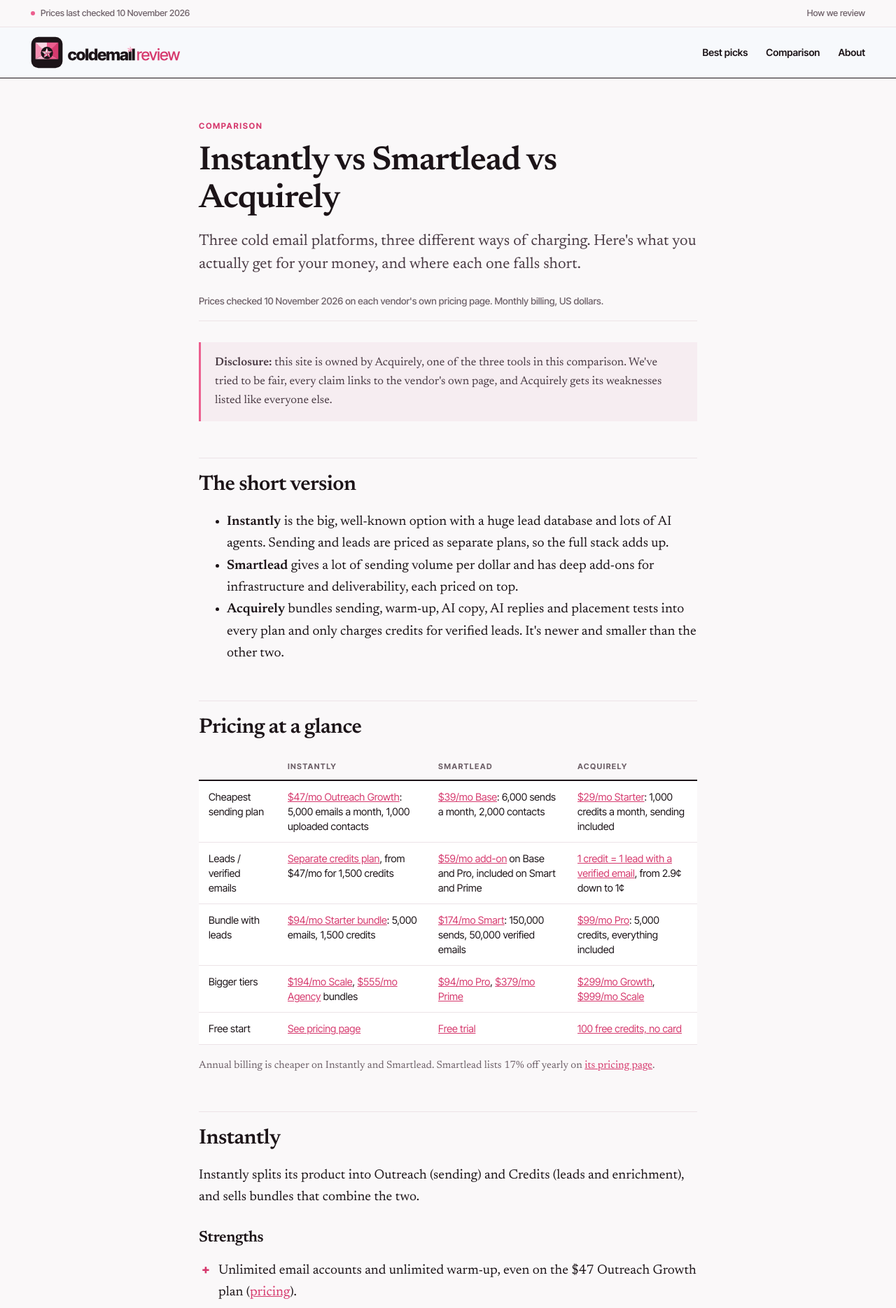
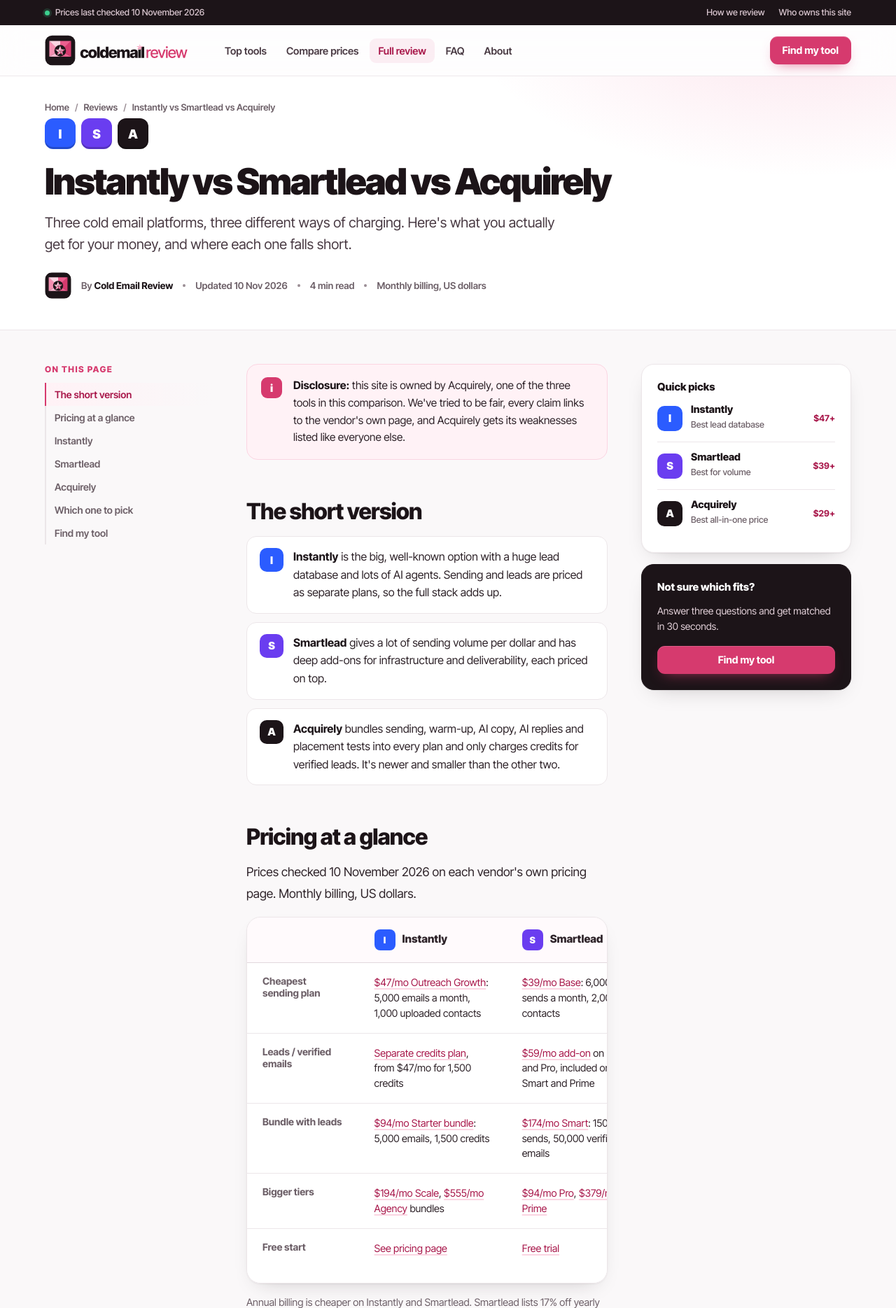
Before and after one commit to acquirelyio/coldemailreview, a plain HTML site: page reviews/instantly-vs-smartlead-vs-acquirely/index.html in a window 1280 px wide. Shown: the top 1869 px of the page at 70% size. Drawn offline with Linux system fonts and the light colour scheme; no server answers.

Commit message:
auto: reviews/instantly-vs-smartlead-vs-acquirely/index.html

```diff
--- a/reviews/instantly-vs-smartlead-vs-acquirely/index.html
+++ b/reviews/instantly-vs-smartlead-vs-acquirely/index.html
@@ -2,58 +2,75 @@
 <html lang="en">
 <head>
 <meta charset="utf-8">
+<meta name="color-scheme" content="light">
 <meta name="viewport" content="width=device-width, initial-scale=1">
 <title>Instantly vs Smartlead vs Acquirely (2026) · Cold Email Review</title>
 <meta name="description" content="Instantly, Smartlead and Acquirely compared: pricing, sending limits, leads, warm-up and AI, with fair strengths and weaknesses for each.">
-<link rel="icon" href="/favicon.svg?v=2" type="image/svg+xml">
-<link rel="apple-touch-icon" href="/apple-touch-icon.png">
+<link rel="canonical" href="https://coldemailreview.com/reviews/instantly-vs-smartlead-vs-acquirely/">
+<link rel="icon" href="/favicon.svg?v=3" type="image/svg+xml">
+<link rel="apple-touch-icon" href="/apple-touch-icon.png?v=3">
 <meta name="theme-color" content="#1c1418">
-<link rel="stylesheet" href="/style.css">
+<meta property="og:type" content="article">
+<meta property="og:site_name" content="Cold Email Review">
+<meta property="og:title" content="Instantly vs Smartlead vs Acquirely (2026)">
+<meta property="og:description" content="Pricing, sending limits, leads, warm-up and AI, with fair strengths and weaknesses for each.">
+<link rel="preconnect" href="https://fonts.googleapis.com"><link rel="preconnect" href="https://fonts.gstatic.com" crossorigin>
+<link href="https://fonts.googleapis.com/css2?family=Inter+Tight:wght@400;500;600;700;800;900&display=swap" rel="stylesheet">
+<link rel="stylesheet" href="/assets/site.css?v=3">
+<script type="application/ld+json">{"@context":"https://schema.org","@type":"Article","headline":"Instantly vs Smartlead vs Acquirely","dateModified":"2026-11-10","publisher":{"@type":"Organization","name":"Cold Email Review"}}</script>
 </head>
 <body>
-<div class="util"><div class="in"><span><span class="dot"></span>Prices last checked 10 November 2026</span><a href="/about/">How we review</a></div></div>
-<header class="site"><div class="in">
-  <a class="logo" href="/" aria-label="Cold Email Review home"><img src="/assets/logo.svg?v=2" alt="Cold Email Review" width="678" height="140"></a>
-  <nav><a class="hide-sm" href="/#picks">Best picks</a><a href="/reviews/instantly-vs-smartlead-vs-acquirely/">Comparison</a><a href="/about/">About</a></nav>
+<div class="ub"><div class="w"><span class="live">Prices last checked 10 November 2026</span><nav><a href="/about/#how">How we review</a><a href="/about/#owner">Who owns this site</a></nav></div></div>
+<header class="hd"><div class="w">
+  <a class="logo" href="/" aria-label="Cold Email Review home"><img src="/assets/logo.svg?v=3" alt="Cold Email Review" width="678" height="140"></a>
+  <nav class="main"><a href="/#tools">Top tools</a><a href="/#compare">Compare prices</a><a href="/reviews/instantly-vs-smartlead-vs-acquirely/" aria-current="page">Full review</a><a href="/#faq">FAQ</a><a href="/about/">About</a></nav>
+  <div class="right"><a class="btn btn-p" href="#finder">Find my tool</a><button class="burger" type="button" aria-label="Menu" aria-expanded="false"><i></i></button></div>
 </div></header>
+<nav class="mnav"><a href="#short">The short version</a><a href="#pricing">Pricing at a glance</a><a href="#instantly">Instantly</a><a href="#smartlead">Smartlead</a><a href="#acquirely">Acquirely</a><a href="#pick">Which one to pick</a><a class="btn btn-p" href="#finder">Find my tool in 3 questions</a></nav>
 
-<main><div class="wrap">
-  <article>
-  <span class="tag">Comparison</span>
+<section class="ahead" data-hide-cta="hero"><div class="w">
+  <nav class="bc" aria-label="Breadcrumb"><a href="/">Home</a><span>/</span><a href="/#guides">Reviews</a><span>/</span>Instantly vs Smartlead vs Acquirely</nav>
+  <div class="vs"><i style="background:#2b5cff">I</i><i style="background:#6a3df0">S</i><i style="background:#1c1418">A</i></div>
   <h1>Instantly vs Smartlead vs Acquirely</h1>
-  <p class="lede">Three cold email platforms, three different ways of charging. Here's what you actually get for your money, and where each one falls short.</p>
-  <p class="meta">Prices checked 10 November 2026 on each vendor's own pricing page. Monthly billing, US dollars.</p>
+  <p class="lead">Three cold email platforms, three different ways of charging. Here's what you actually get for your money, and where each one falls short.</p>
+  <div class="byline"><span class="av"><img src="/favicon.svg?v=3" alt=""></span><span>By <b>Cold Email Review</b></span><span class="dot"></span><span>Updated 10 Nov 2026</span><span class="dot"></span><span>4 min read</span><span class="dot"></span><span>Monthly billing, US dollars</span></div>
+</div></section>
 
-  <div class="disclosure"><strong>Disclosure:</strong> this site is owned by Acquirely, one of the three tools in this comparison. We've tried to be fair, every claim links to the vendor's own page, and Acquirely gets its weaknesses listed like everyone else.</div>
+<div class="w layout">
+  <nav class="toc" aria-label="On this page"><span class="kicker">On this page</span><a href="#short">The short version</a><a href="#pricing">Pricing at a glance</a><a href="#instantly">Instantly</a><a href="#smartlead">Smartlead</a><a href="#acquirely">Acquirely</a><a href="#pick">Which one to pick</a><a href="#finder">Find my tool</a></nav>
 
-  <h2>The short version</h2>
-  <ul>
-    <li><strong>Instantly</strong> is the big, well-known option with a huge lead database and lots of AI agents. Sending and leads are priced as separate plans, so the full stack adds up.</li>
-    <li><strong>Smartlead</strong> gives a lot of sending volume per dollar and has deep add-ons for infrastructure and deliverability, each priced on top.</li>
-    <li><strong>Acquirely</strong> bundles sending, warm-up, AI copy, AI replies and placement tests into every plan and only charges credits for verified leads. It's newer and smaller than the other two.</li>
+  <article class="prose">
+    <div class="callout"><div><strong>Disclosure:</strong> this site is owned by Acquirely, one of the three tools in this comparison. We've tried to be fair, every claim links to the vendor's own page, and Acquirely gets its weaknesses listed like everyone else.</div></div>
+
+    <h2 id="short">The short version</h2>
+    <ul class="short">
+      <li><i style="background:#2b5cff">I</i><div><strong>Instantly</strong> is the big, well-known option with a huge lead database and lots of AI agents. Sending and leads are priced as separate plans, so the full stack adds up.</div></li>
+      <li><i style="background:#6a3df0">S</i><div><strong>Smartlead</strong> gives a lot of sending volume per dollar and has deep add-ons for infrastructure and deliverability, each priced on top.</div></li>
+      <li><i style="background:#1c1418">A</i><div><strong>Acquirely</strong> bundles sending, warm-up, AI copy, AI replies and placement tests into every plan and only charges credits for verified leads. It's newer and smaller than the other two.</div></li>
     </ul>
 
-  <h2>Pricing at a glance</h2>
-  <div class="table-scroll"><table>
-    <thead><tr><th></th><th>Instantly</th><th>Smartlead</th><th>Acquirely</th></tr></thead>
+    <h2 id="pricing">Pricing at a glance</h2>
+    <p>Prices checked 10 November 2026 on each vendor's own pricing page. Monthly billing, US dollars.</p>
+    <div class="mx"><table>
+      <thead><tr><th></th><th><span style="background:#2b5cff">I</span>Instantly</th><th><span style="background:#6a3df0">S</span>Smartlead</th><th><span style="background:#1c1418">A</span>Acquirely</th></tr></thead>
       <tbody>
-      <tr><td>Cheapest sending plan</td>
+        <tr><th>Cheapest sending plan</th>
           <td><a href="https://instantly.ai/pricing">$47/mo Outreach Growth</a>: 5,000 emails a month, 1,000 uploaded contacts</td>
           <td><a href="https://www.smartlead.ai/pricing">$39/mo Base</a>: 6,000 sends a month, 2,000 contacts</td>
           <td><a href="https://acquirely.io/pricing">$29/mo Starter</a>: 1,000 credits a month, sending included</td></tr>
-      <tr><td>Leads / verified emails</td>
+        <tr><th>Leads / verified emails</th>
           <td><a href="https://instantly.ai/pricing">Separate credits plan</a>, from $47/mo for 1,500 credits</td>
           <td><a href="https://www.smartlead.ai/pricing">$59/mo add-on</a> on Base and Pro, included on Smart and Prime</td>
           <td><a href="https://acquirely.io/pricing">1 credit = 1 lead with a verified email</a>, from 2.9¢ down to 1¢</td></tr>
-      <tr><td>Bundle with leads</td>
+        <tr><th>Bundle with leads</th>
           <td><a href="https://instantly.ai/pricing">$94/mo Starter bundle</a>: 5,000 emails, 1,500 credits</td>
           <td><a href="https://www.smartlead.ai/pricing">$174/mo Smart</a>: 150,000 sends, 50,000 verified emails</td>
           <td><a href="https://acquirely.io/pricing">$99/mo Pro</a>: 5,000 credits, everything included</td></tr>
-      <tr><td>Bigger tiers</td>
+        <tr><th>Bigger tiers</th>
           <td><a href="https://instantly.ai/pricing">$194/mo Scale</a>, <a href="https://instantly.ai/pricing">$555/mo Agency</a> bundles</td>
           <td><a href="https://www.smartlead.ai/pricing">$94/mo Pro</a>, <a href="https://www.smartlead.ai/pricing">$379/mo Prime</a></td>
           <td><a href="https://acquirely.io/pricing">$299/mo Growth</a>, <a href="https://acquirely.io/pricing">$999/mo Scale</a></td></tr>
-      <tr><td>Free start</td>
+        <tr><th>Free start</th>
           <td><a href="https://instantly.ai/pricing">See pricing page</a></td>
           <td><a href="https://www.smartlead.ai/pricing">Free trial</a></td>
           <td><a href="https://acquirely.io/pricing">100 free credits, no card</a></td></tr>
@@ -61,70 +78,91 @@
     </table></div>
     <p class="small">Annual billing is cheaper on Instantly and Smartlead. Smartlead lists 17% off yearly on <a href="https://www.smartlead.ai/pricing">its pricing page</a>.</p>
 
-  <h2 id="instantly">Instantly</h2>
+    <div class="th" id="instantly"><i style="background:#2b5cff">I</i><h2>Instantly<small>Sending + lead database · from $47/mo</small></h2></div>
     <p>Instantly splits its product into Outreach (sending) and Credits (leads and enrichment), and sells bundles that combine the two.</p>
-  <h3>Strengths</h3>
-  <ul class="pros">
+    <div class="sw">
+      <div class="s"><h3>Strengths</h3><ul>
         <li>Unlimited email accounts and unlimited warm-up, even on the $47 Outreach Growth plan (<a href="https://instantly.ai/pricing">pricing</a>).</li>
         <li>A database of 450M+ B2B leads, with waterfall work-email enrichment across 5+ providers (<a href="https://instantly.ai/pricing">pricing</a>).</li>
         <li>A wide set of AI agents, including an AI Reply Agent on the Scale bundle and up (<a href="https://instantly.ai/pricing">pricing</a>).</li>
         <li>A public API for developers (<a href="https://developer.instantly.ai/">API docs</a>) and a large help centre (<a href="https://help.instantly.ai/">help docs</a>).</li>
-  </ul>
-  <h3>Weaknesses</h3>
-  <ul class="cons">
+      </ul></div>
+      <div class="x"><h3>Weaknesses</h3><ul>
         <li>Sending and leads are separate plans, so sending plus leads starts at $94 a month on the Starter bundle (<a href="https://instantly.ai/pricing">pricing</a>).</li>
         <li>The entry Outreach plan caps you at 1,000 uploaded contacts and 5,000 emails a month (<a href="https://instantly.ai/pricing">pricing</a>).</li>
         <li>The AI Reply Agent and Premium Live Support start on the $194 Scale bundle, not the entry plans (<a href="https://instantly.ai/pricing">pricing</a>).</li>
-  </ul>
+      </ul></div>
+    </div>
 
-  <h2 id="smartlead">Smartlead</h2>
+    <div class="th" id="smartlead"><i style="background:#6a3df0">S</i><h2>Smartlead<small>High-volume sending · from $39/mo</small></h2></div>
     <p>Smartlead prices mainly on sending volume and contacts, with a long list of add-ons for mailboxes, servers, placement testing and calling.</p>
-  <h3>Strengths</h3>
-  <ul class="pros">
+    <div class="sw">
+      <div class="s"><h3>Strengths</h3><ul>
         <li>Lots of sending per dollar: 90,000 sends a month on the $94 Pro plan (<a href="https://www.smartlead.ai/pricing">pricing</a>).</li>
         <li>Verified prospect emails included free on Smart and Prime: 50,000 and 170,000 a month (<a href="https://www.smartlead.ai/pricing">pricing</a>).</li>
         <li>Deep infrastructure options: buy Google, Outlook or SMTP mailboxes from about $4.50 a mailbox a month, plus dedicated servers from $39 a server a month (<a href="https://www.smartlead.ai/pricing">pricing</a>).</li>
         <li>A full API and webhooks (<a href="https://api.smartlead.ai/reference/welcome">API docs</a>).</li>
-  </ul>
-  <h3>Weaknesses</h3>
-  <ul class="cons">
+      </ul></div>
+      <div class="x"><h3>Weaknesses</h3><ul>
         <li>Verified emails are a $59 a month add-on on Base and Pro (<a href="https://www.smartlead.ai/pricing">pricing</a>).</li>
         <li>Placement testing (SmartDelivery) is a separate product from $49 a month (<a href="https://www.smartlead.ai/pricing">pricing</a>).</li>
         <li>Base is limited to 2,000 contacts; unlimited contacts start on the $174 Smart plan (<a href="https://www.smartlead.ai/pricing">pricing</a>).</li>
-  </ul>
+      </ul></div>
+    </div>
 
-  <h2 id="acquirely">Acquirely</h2>
+    <div class="th" id="acquirely"><i style="background:#1c1418">A</i><h2>Acquirely<small>All-in-one, pay per lead · from $29/mo · owns this site</small></h2></div>
     <p>Acquirely charges one thing, credits for verified leads, and includes everything else on every plan. It also runs a done-for-you agency on the same system.</p>
-  <h3>Strengths</h3>
-  <ul class="pros">
+    <div class="sw">
+      <div class="s"><h3>Strengths</h3><ul>
         <li>Sending, warm-up, campaigns, AI copy, AI replies and placement tests are included on every plan, from $29 a month (<a href="https://acquirely.io/pricing">pricing</a>).</li>
         <li>An AI setter that answers replies in your voice and sends your booking link, on every plan (<a href="https://acquirely.io/pricing">pricing</a>).</li>
         <li>Every plan has every feature; plans only differ by credits, from 2.9¢ down to 1¢ a credit (<a href="https://acquirely.io/pricing">pricing</a>).</li>
         <li>100 free credits on sign-up with no card, and a Mac app plus web app on one account (<a href="https://acquirely.io/pricing">pricing</a>).</li>
-  </ul>
-  <h3>Weaknesses</h3>
-  <ul class="cons">
+      </ul></div>
+      <div class="x"><h3>Weaknesses</h3><ul>
         <li>Newer and smaller than Instantly and Smartlead, with a shorter track record and a smaller community.</li>
         <li>The iPhone app is listed as coming soon, not out yet (<a href="https://acquirely.io/pricing">pricing</a>).</li>
         <li>Fewer infrastructure add-ons than Smartlead: there's no listed option to buy dedicated servers (<a href="https://acquirely.io/pricing">pricing</a>).</li>
         <li>If you only need sending for leads you already have, the lowest plan still includes lead credits you may not use (<a href="https://acquirely.io/pricing">pricing</a>).</li>
-  </ul>
+      </ul></div>
+    </div>
 
     <h2 id="pick">Which one should you pick?</h2>
-  <ul>
-    <li><strong>Pick Instantly</strong> if you want the biggest name, a huge lead database and many AI agents, and you're fine paying for sending and leads separately.</li>
-    <li><strong>Pick Smartlead</strong> if you send high volume, want to buy and manage your own infrastructure, and don't mind paying for add-ons.</li>
-    <li><strong>Pick Acquirely</strong> if you want one price that covers sending, warm-up, AI replies and placement tests, and you're comfortable with a newer tool.</li>
-  </ul>
+    <div class="verdict">
+      <div><i style="background:#2b5cff">I</i><span><strong>Pick Instantly</strong> if you want the biggest name, a huge lead database and many AI agents, and you're fine paying for sending and leads separately.</span></div>
+      <div><i style="background:#6a3df0">S</i><span><strong>Pick Smartlead</strong> if you send high volume, want to buy and manage your own infrastructure, and don't mind paying for add-ons.</span></div>
+      <div><i style="background:#1c1418">A</i><span><strong>Pick Acquirely</strong> if you want one price that covers sending, warm-up, AI replies and placement tests, and you're comfortable with a newer tool.</span></div>
+    </div>
     <p class="small">Prices and features change often. Check each vendor's page before you buy: <a href="https://instantly.ai/pricing">Instantly pricing</a>, <a href="https://www.smartlead.ai/pricing">Smartlead pricing</a>, <a href="https://acquirely.io/pricing">Acquirely pricing</a>.</p>
+
+    <section class="endq" id="finder" data-hide-cta="finder">
+      <h2>Still not sure? Take the finder</h2>
+      <p>Three quick questions, scored from the section above.</p>
+      <div data-finder></div>
+    </section>
   </article>
-</div></main>
 
-<footer class="site"><div class="in">
-  <a href="/"><img src="/assets/logo.svg?v=2" alt="Cold Email Review" width="678" height="140"></a>
-  <span><b>Owned by Acquirely.</b> Acquirely gets its weaknesses listed like everyone else.</span>
-  <span><span id="visits"></span> · © 2026 Cold Email Review</span>
-</div></footer>
-<script src="/counter.js" defer></script>
+  <aside class="aside">
+    <div class="box"><h4>Quick picks</h4>
+      <div class="pick"><i style="background:#2b5cff">I</i><div><b>Instantly</b><span>Best lead database</span></div><a href="#instantly">$47+</a></div>
+      <div class="pick"><i style="background:#6a3df0">S</i><div><b>Smartlead</b><span>Best for volume</span></div><a href="#smartlead">$39+</a></div>
+      <div class="pick"><i style="background:#1c1418">A</i><div><b>Acquirely</b><span>Best all-in-one price</span></div><a href="#acquirely">$29+</a></div>
+    </div>
+    <div class="box dk"><h4>Not sure which fits?</h4><p>Answer three questions and get matched in 30 seconds.</p><a class="btn btn-p" href="#finder">Find my tool</a></div>
+  </aside>
+</div>
+
+<footer class="ft" data-hide-cta="footer">
+  <div class="w top">
+    <div class="about"><a class="logo" href="/" aria-label="Cold Email Review home"><img src="/assets/logo-dark.svg?v=3" alt="Cold Email Review" width="678" height="140"></a><p>Plain-English reviews of cold email software for founders, agencies and sales teams. Every price linked to its source.</p></div>
+    <div><h4>Compare</h4><ul><li><a href="/reviews/instantly-vs-smartlead-vs-acquirely/">Instantly vs Smartlead vs Acquirely</a></li><li><a href="/#compare">Price table</a></li><li><a href="/#finder">Tool finder</a></li><li><a href="/#faq">FAQ</a></li></ul></div>
+    <div><h4>Reviews</h4><ul><li><a href="#instantly">Instantly</a></li><li><a href="#smartlead">Smartlead</a></li><li><a href="#acquirely">Acquirely</a></li><li><a href="#pick">Which to pick</a></li></ul></div>
+    <div><h4>About</h4><ul><li><a href="/about/">About us</a></li><li><a href="/about/#how">How we review</a></li><li><a href="/about/#owner">Who owns this site</a></li><li><a href="/about/#mistake">Report a mistake</a></li></ul></div>
+  </div>
+  <div class="bot"><div class="w"><span>© 2026 Cold Email Review · Owned by Acquirely <span id="visits"></span></span><span>Prices last checked 10 November 2026. Check each vendor's page before you buy.</span></div></div>
+</footer>
+
+<div class="mcta"><span>Not sure which tool?<small>3 questions, 30 seconds</small></span><a class="btn btn-p" href="#finder">Find my tool</a></div>
+<script src="/assets/finder.js?v=3" defer></script><script src="/assets/site.js?v=3" defer></script><script src="/counter.js" defer></script>
 </body>
 </html>
```
Lines whose indentation alone changed are shown as unchanged.
